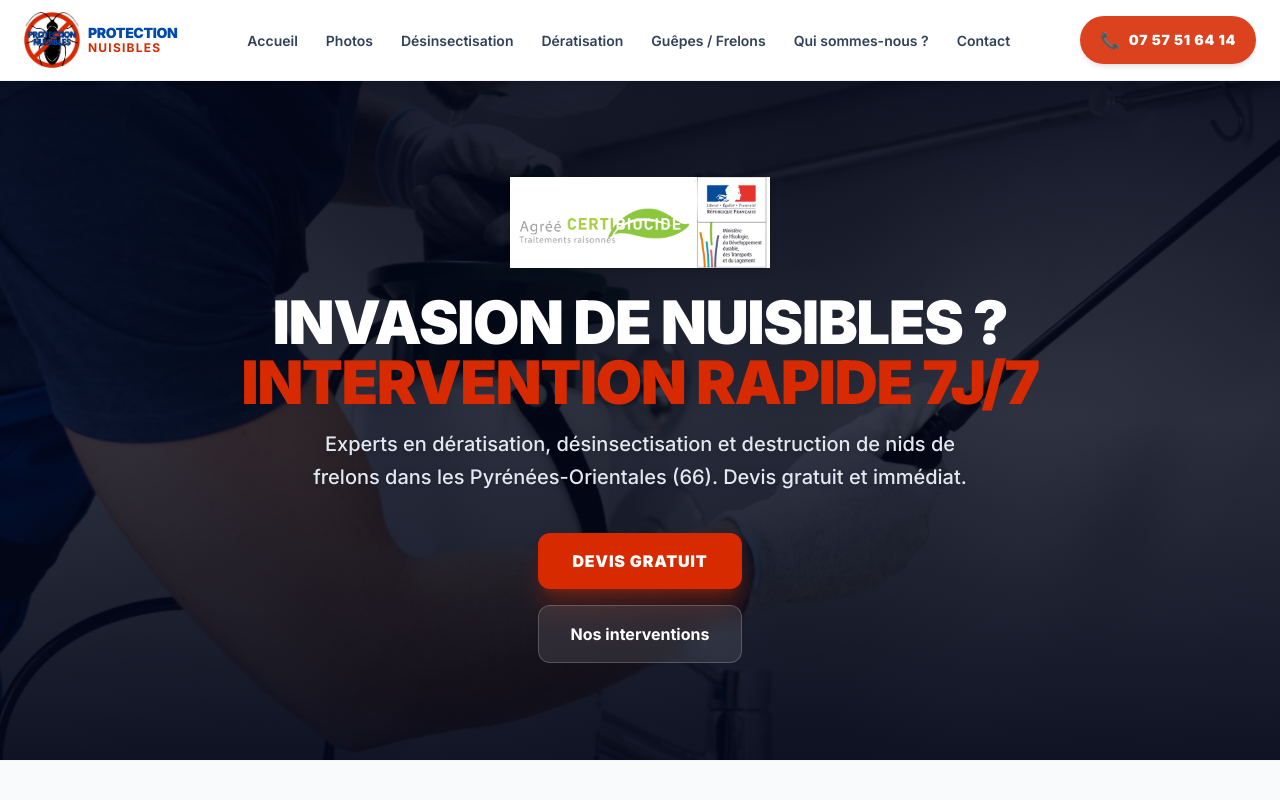
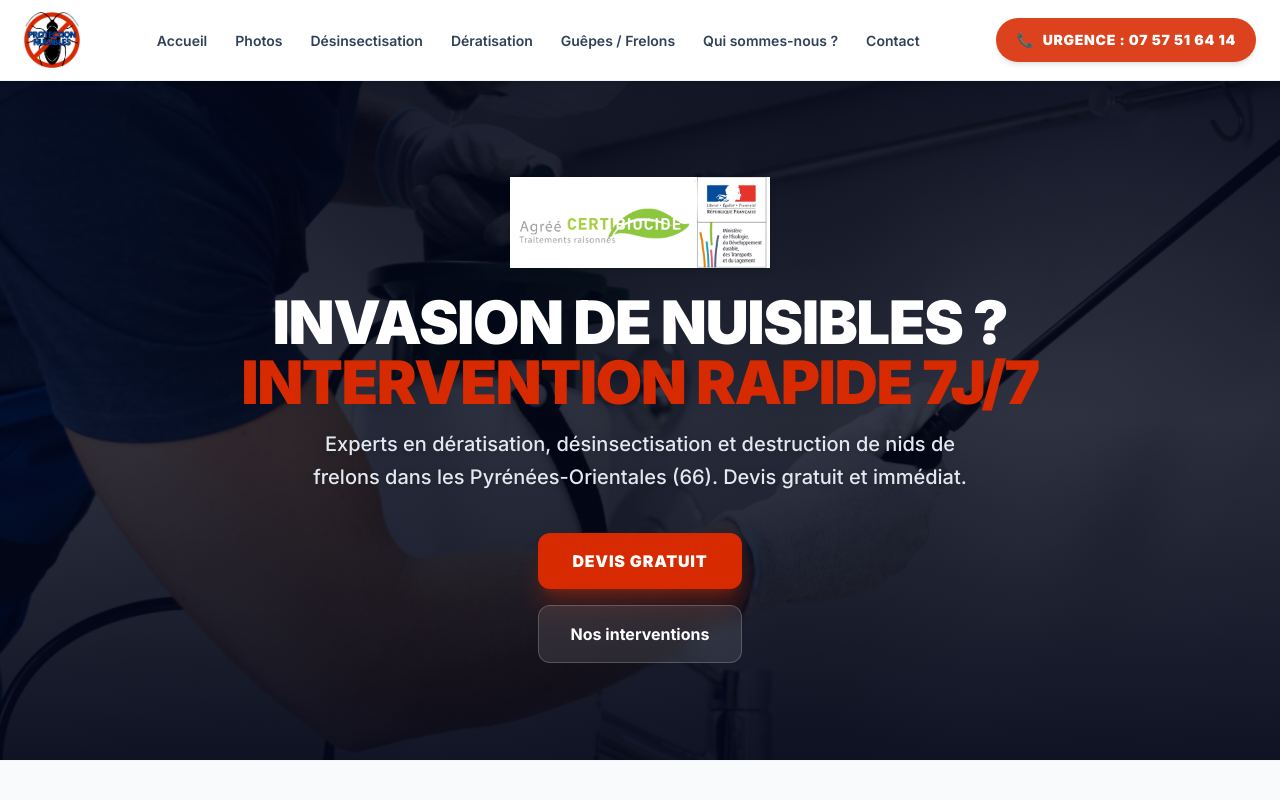
Before and after one commit to AdrienW86/protection-nuisibles, a Next.js app: page / in a window 1280 px wide. Shown: the top 800 px of the page. Built offline with nearby package versions, Linux system fonts and the light colour scheme.

Commit message:
mise en ligne

```diff
--- a/components/Header/Header.js
+++ b/components/Header/Header.js
@@ -31,9 +31,10 @@ export default function Header() {
             width={60}
             height={60}
             priority
-            className="w-12 h-12 sm:w-14 sm:h-14 object-contain group-hover:scale-105 transition-transform duration-200"
+            className="w-11 h-11 sm:w-14 sm:h-14 object-contain group-hover:scale-105 transition-transform duration-200"
           />
-          <div className="flex flex-col">
+          {/* Masqué sur les très petits écrans si le texte prend trop de place, s'affiche dès 350px */}
+          <div className="hidden xs:flex flex-col">
             <span className="text-sm font-black text-brand-blue tracking-tight uppercase leading-none">Protection</span>
             <span className="text-xs font-bold text-brand-red tracking-widest uppercase leading-none mt-0.5">Nuisibles</span>
           </div>
@@ -53,21 +54,30 @@ export default function Header() {
         </nav>
 
         {/* ZONE CTA URGENCE + HAMBURGER */}
-        <div className="flex items-center gap-3">
+        <div className="flex items-center gap-2 sm:gap-3 shrink-0">
 
-          {/* BOUTON APPEL URGENCE (Clignote doucement et passe en premier plan) */}
+          {/* BOUTON APPEL URGENCE RESPONSIVE */}
           <a
             href="tel:+33757516414"
-            className="inline-flex items-center gap-2 bg-brand-red text-white text-xs sm:text-sm font-black px-4 py-2.5 sm:px-5 sm:py-3 rounded-full shadow-md hover:bg-red-700 transition-all duration-200 uppercase tracking-wider animate-pulse"
+            className="
+              bg-brand-red text-white transition-all duration-200 uppercase tracking-wider animate-pulse shadow-md hover:bg-red-700 font-black shrink-0
+              /* VERSION MOBILE : Cercle parfait */
+              w-11 h-11 rounded-full flex items-center justify-center text-lg
+              /* VERSION TABLETTE & PC (sm) : Devient le gros bouton rectangulaire d'origine */
+              sm:w-auto sm:h-auto sm:rounded-full sm:text-xs md:text-sm sm:px-5 sm:py-3
+            "
           >
-            <span className="text-sm sm:text-base">📞</span>
-            <span className="hidden xs:inline">Urgence : </span>07 57 51 64 14
+            <span>📞</span>
+            {/* Le texte se cache sur mobile et se déploie uniquement à partir du breakpoint sm */}
+            <span className="hidden sm:inline sm:ml-2 whitespace-nowrap">
+              Urgence : 07 57 51 64 14
+            </span>
           </a>
 
           {/* BOUTON HAMBURGER MOBILE (Masqué sur PC) */}
           <button
             onClick={() => setIsMenuOpen(!isMenuOpen)}
-            className="lg:hidden flex flex-col justify-center items-center w-10 h-10 rounded-xl bg-slate-50 hover:bg-slate-100 border border-slate-200/60 transition-colors"
+            className="lg:hidden flex flex-col justify-center items-center w-11 h-11 rounded-xl bg-slate-50 hover:bg-slate-100 border border-slate-200/60 transition-colors shrink-0"
             aria-label="Menu de navigation"
             aria-expanded={isMenuOpen}
           >
```
